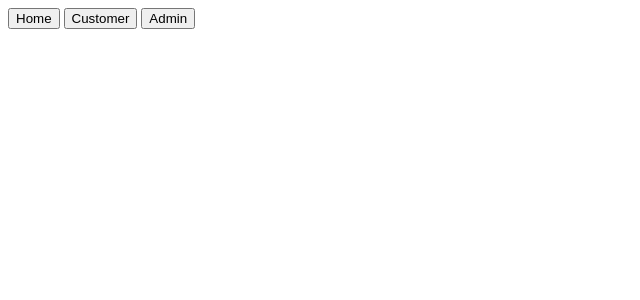
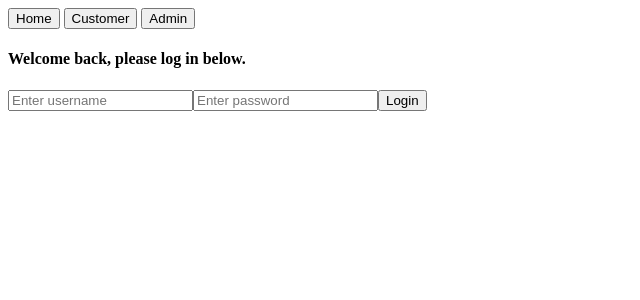
Before and after one commit to SyntaxError-JARS/mulberryTavern_FE_JJTN, a React (Create React App) app: page /admin in a window 1280 px wide. Before the commit this address had no page. Shown: the top 300 px of the page, without its empty margins (0-640 px from the left). Built offline with nearby package versions, Linux system fonts and the light colour scheme.

Commit message:
added admin component

```diff
--- a/package.json
+++ b/package.json
@@ -6,6 +6,7 @@
     "@testing-library/jest-dom": "^5.16.4",
     "@testing-library/react": "^13.3.0",
     "@testing-library/user-event": "^13.5.0",
+    "axios": "^0.27.2",
     "react": "^18.1.0",
     "react-dom": "^18.1.0",
     "react-router-dom": "^6.3.0",
--- a/src/App.js
+++ b/src/App.js
@@ -1,17 +1,25 @@
+import { createContext, useState } from "react";
 import { BrowserRouter, Route, Routes } from "react-router-dom";
 import NavBar from "./components/navbar";
 import Home from "./components/home";
 import Menu from "./components/menu";
+import Admin from "./components/admin";
+
+export const userContext = createContext();
 
 function App() {
+  const [user, setUser] = useState({ uname: "Guest" });
   return (
     <>
       <BrowserRouter>
-      <NavBar />
-        <Routes>
-          <Route exact path = "" element = {<Home />} />
-          <Route path = "menu" element = {<Menu />} />
-        </Routes>
+        <userContext.Provider value={[user, setUser]}>
+            <NavBar />
+            <Routes>
+              <Route exact path = "" element = {<Home />} />
+              <Route path = "menu" element = {<Menu />} />
+              <Route path = "admin" element = {<Admin />} />
+            </Routes>
+          </userContext.Provider>
       </BrowserRouter>
     </>
   );
--- /dev/null
+++ b/src/components/admin.js
@@ -0,0 +1,38 @@
+import axios from "axios";
+import { useContext, useRef } from "react";
+import { userContext } from "../App";
+
+export default function Admin() {
+    const unameInput = useRef();
+    const pwInput = useRef();
+    const [user, setUser] = useContext(userContext);
+
+    async function login() {
+        // Whenever you are getting a useRefs value, make sure it's inside some function call. Otherwise it will
+        // error due to the refInput.current = undefined, meaning there is no .value available
+        const admin = {
+            username: unameInput.current.value,
+            password: pwInput.current.value,
+        };
+
+        try {
+            const response = await axios.post(`http://localhost:8080/mulberry/admin`, admin);
+            console.log(response.data);
+            setUser({ ...user, uname: admin.uname });
+            console.log("This is after we set the user ", user);
+            } catch (error) {
+                console.error(error.response.data);
+                alert(error.response.data);
+            }
+
+    }
+
+    return (
+        <>
+            <h4>Welcome back, please log in below.</h4>
+            <input placeholder="Enter username" ref={unameInput}></input>
+            <input type="password" placeholder="Enter password" ref={pwInput}></input>
+            <button onClick={login}>Login</button>
+        </>
+    )
+}
```
Also changed, not shown: 1 other file (tests, documents, lock files or other folders).
